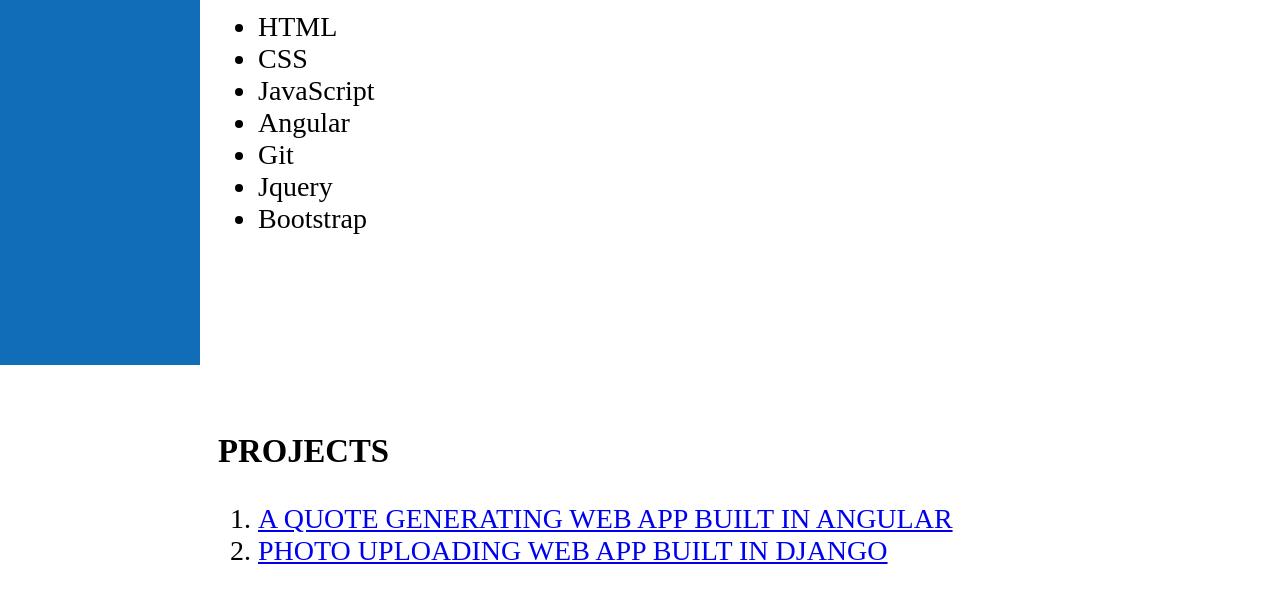
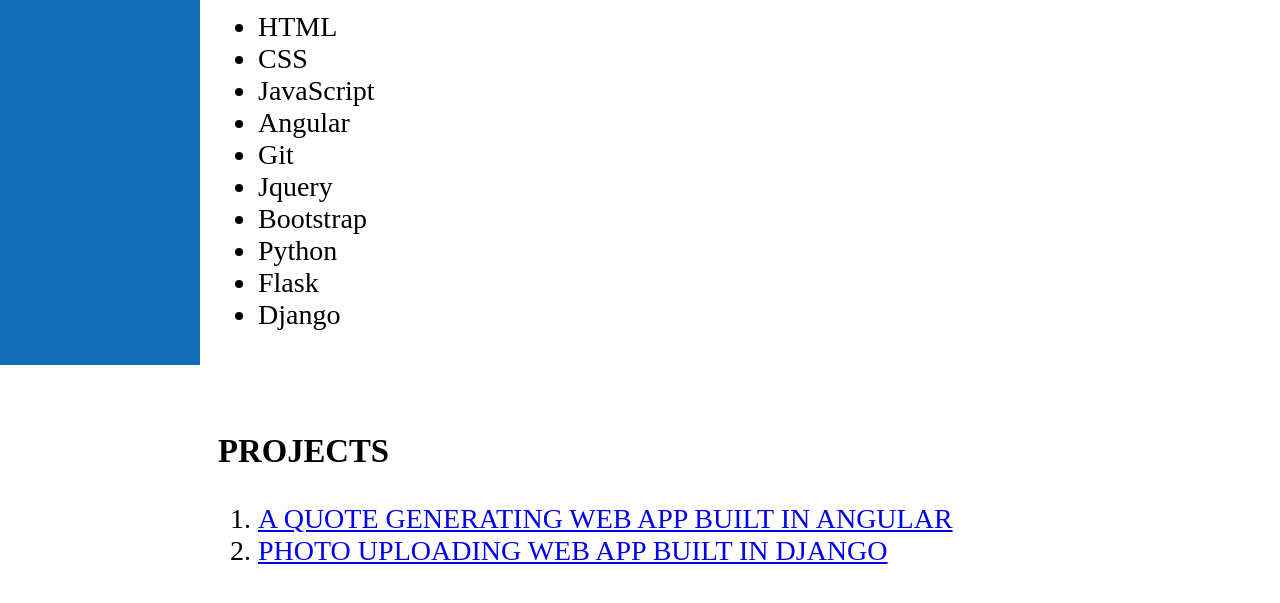
Before and after one commit to Nkurumwa/Portfo, a plain HTML site: page index.html in a window 1280 px wide. Shown: the part 475-1078 px from the top of the page. Drawn offline with nearby package versions, Linux system fonts and the light colour scheme.

Commit message:
adds more skills

```diff
--- a/index.html
+++ b/index.html
@@ -39,6 +39,9 @@
             <li>Git</li>
             <li>Jquery</li>
             <li>Bootstrap</li>
+            <li>Python</li>
+            <li>Flask</li>
+            <li>Django</li>
         </ul>
     </div>
     <div class="projects" id="projects">
```
